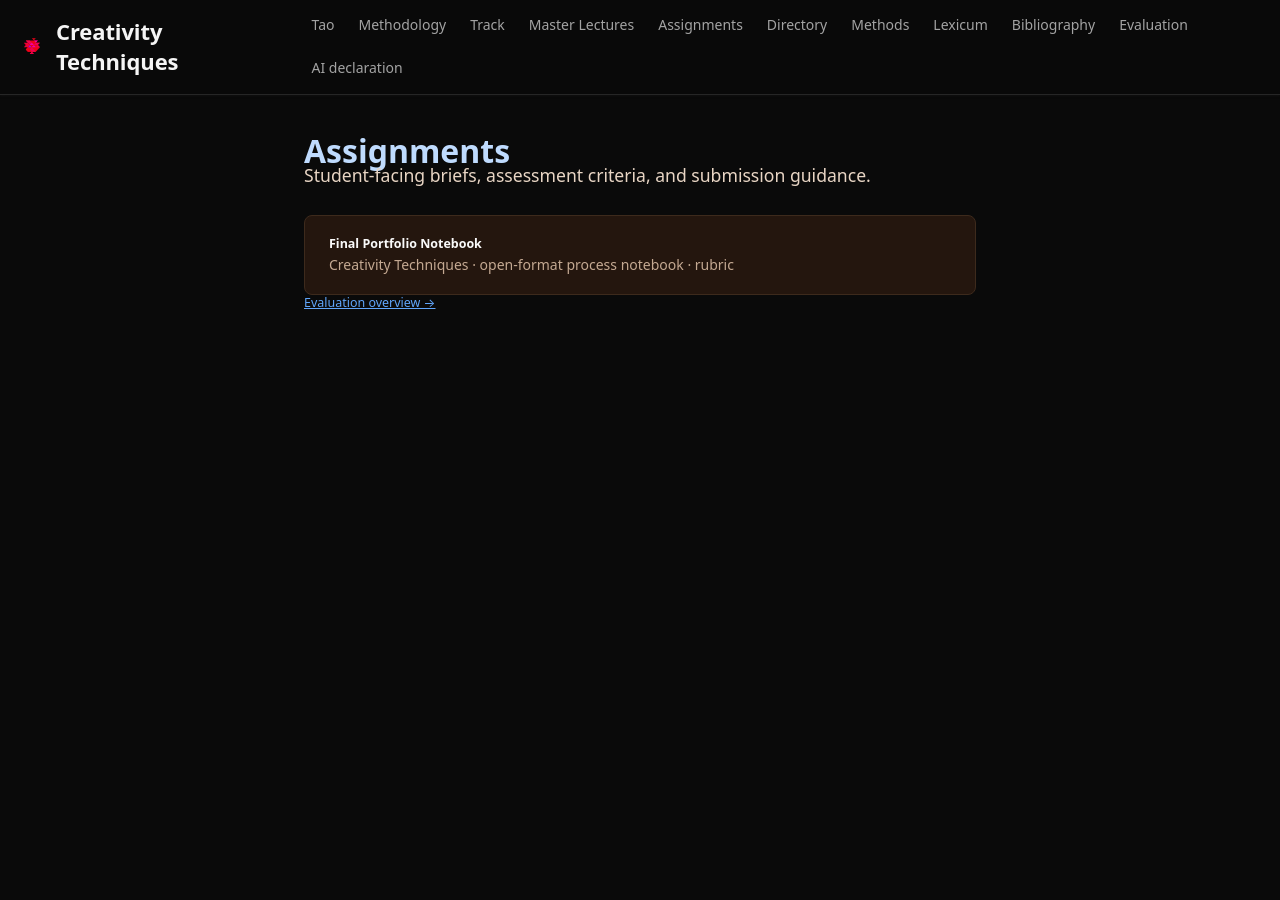
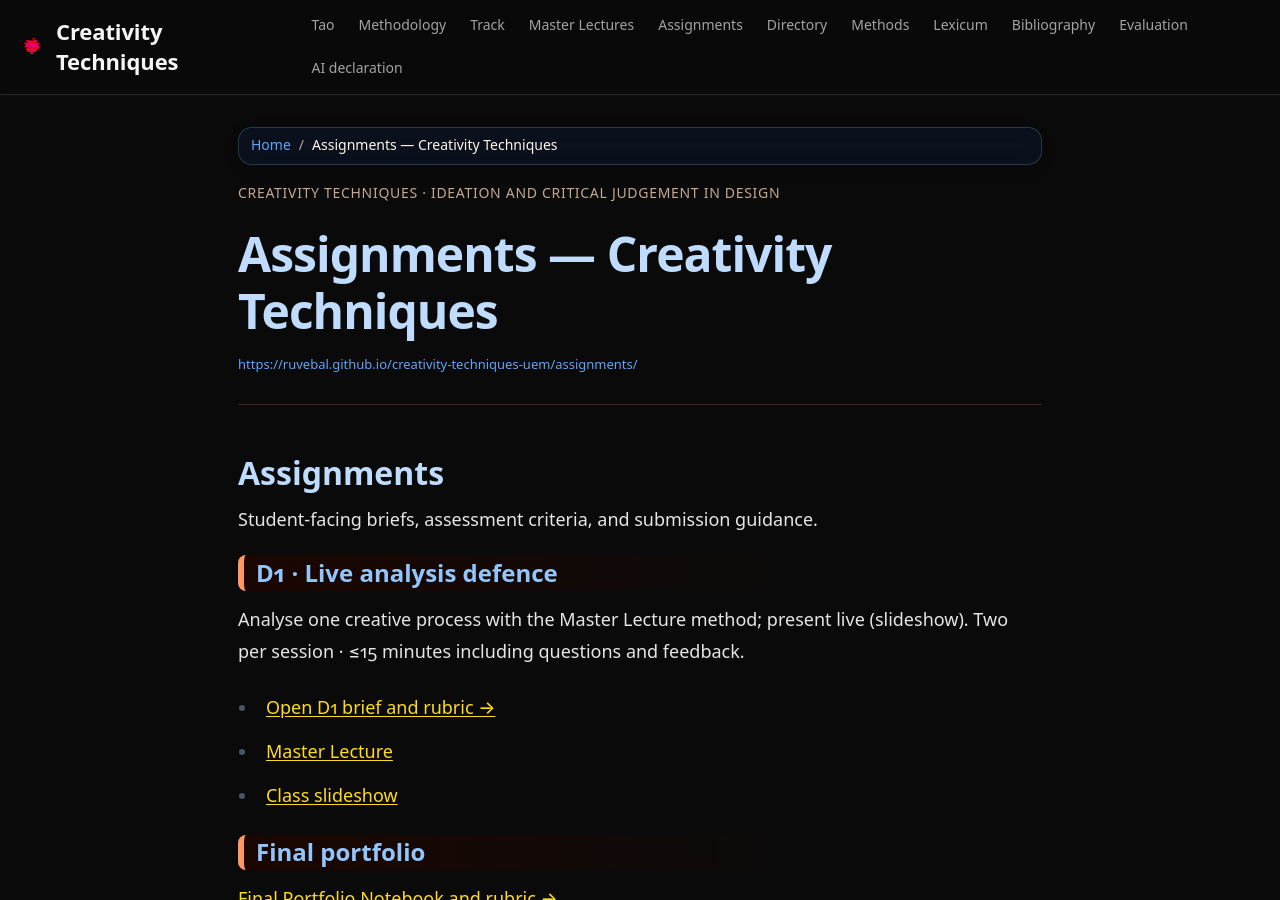
Before and after one commit to ruvebal/creativity-techniques-uem, a Jekyll site: the page built from docs/assignments/index.md, in a window 1280 px wide and 900 px high. Built offline with Jekyll 4.4.1, drawn with Linux system fonts in a browser that asks for light colours.

Commit message:
Index D1 analysis on the canonical /assignments/ hub.
The live /assignments/ page was a separate stale index that only listed the portfolio; keep it in sync with /assignments/en/ and point nav there.

Co-authored-by: Cursor <cursoragent@cursor.com>

```diff
--- a/docs/_includes/header.html
+++ b/docs/_includes/header.html
@@ -40,7 +40,7 @@
 				</li>
 				<li>
 					<a
-						href="{{ site.baseurl }}/assignments/en/"
+						href="{{ site.baseurl }}/assignments/"
 						class="text-slate-600 dark:text-neutral-400 hover:text-[var(--primary)] transition-colors">
 						Assignments
 					</a>
--- a/docs/assignments/index.md
+++ b/docs/assignments/index.md
@@ -1,35 +1,26 @@
 ---
-layout: default
+layout: lesson
 title: 'Assignments — Creativity Techniques'
 lang: en
+slug: assignments
 permalink: /assignments/
 description: 'Student assignment briefs and rubrics for Creativity Techniques.'
 ---
 
-<div class="hc-page-content">
-  <h1>Assignments</h1>
-  <p class="hc-lead">Student-facing briefs, assessment criteria, and submission guidance.</p>
+# Assignments
 
-  <ul class="hc-track-list">
-    <li>
-      <a href="{{ '/assignments/en/creativity-techniques-portfolio/' | relative_url }}">
-        <strong>Final Portfolio Notebook</strong>
-        <span>Creativity Techniques · open-format process notebook · rubric</span>
-      </a>
-    </li>
-  </ul>
+Student-facing briefs, assessment criteria, and submission guidance.
 
-  <p><a href="{{ '/evaluation/' | relative_url }}">Evaluation overview →</a></p>
-</div>
+## D1 · Live analysis defence
 
-<style>
-.hc-page-content { max-width: 720px; margin: 0 auto; padding: 3rem 1.5rem; }
-.hc-page-content h1 { font-size: 2rem; font-weight: 700; margin-bottom: 0.5rem; }
-.hc-lead { margin-bottom: 2rem; font-size: 1.1rem; color: var(--text-secondary); }
-.hc-track-list { list-style: none; padding: 0; display: flex; flex-direction: column; gap: 1rem; }
-.hc-track-list a { display: block; padding: 1.25rem 1.5rem; border: 1px solid var(--border-light); border-radius: 8px; text-decoration: none; background: var(--bg-light); }
-.hc-track-list a:hover { border-color: var(--primary); background: color-mix(in srgb, var(--primary) 8%, var(--bg)); }
-.hc-track-list strong { display: block; margin-bottom: 0.35rem; color: var(--text-primary); }
-.hc-track-list span { font-size: 0.875rem; color: var(--muted); }
-.hc-page-content p a { color: var(--primary); text-decoration: underline; }
-</style>
+Analyse one creative process with the Master Lecture method; present live (slideshow). Two per session · ≤15 minutes including questions and feedback.
+
+- **[Open D1 brief and rubric →]({{ '/assignments/en/creative-process-analysis-presentation/' | relative_url }})**
+- [Master Lecture]({{ '/lessons/en/master-lectures/creative-process-analysis/' | relative_url }})
+- [Class slideshow]({{ '/master-lectures/creative-process-analysis/' | relative_url }})
+
+## Final portfolio
+
+**[Final Portfolio Notebook and rubric →]({{ '/assignments/en/creativity-techniques-portfolio/' | relative_url }})**
+
+[Evaluation overview →]({{ '/evaluation/' | relative_url }})
--- a/docs/index.html
+++ b/docs/index.html
@@ -64,7 +64,7 @@ lang: en
 		<p class="ct-hub-card__index" aria-hidden="true">04</p>
 		<h2 class="text-xl font-semibold mb-2">Assignments</h2>
 		<p class="text-secondary mb-4">D1 live process analysis (≤15′) and the final portfolio notebook.</p>
-		<a href="{{ '/assignments/en/' | relative_url }}" class="ct-hub-card__link">Open assignments →</a>
+		<a href="{{ '/assignments/' | relative_url }}" class="ct-hub-card__link">Open assignments →</a>
 		·
 		<a href="{{ '/assignments/en/creative-process-analysis-presentation/' | relative_url }}" class="ct-hub-card__link">D1 brief →</a>
 	</article>
```
Also changed, not shown: docs/assignments/en/index.md (+2 -0 lines).
